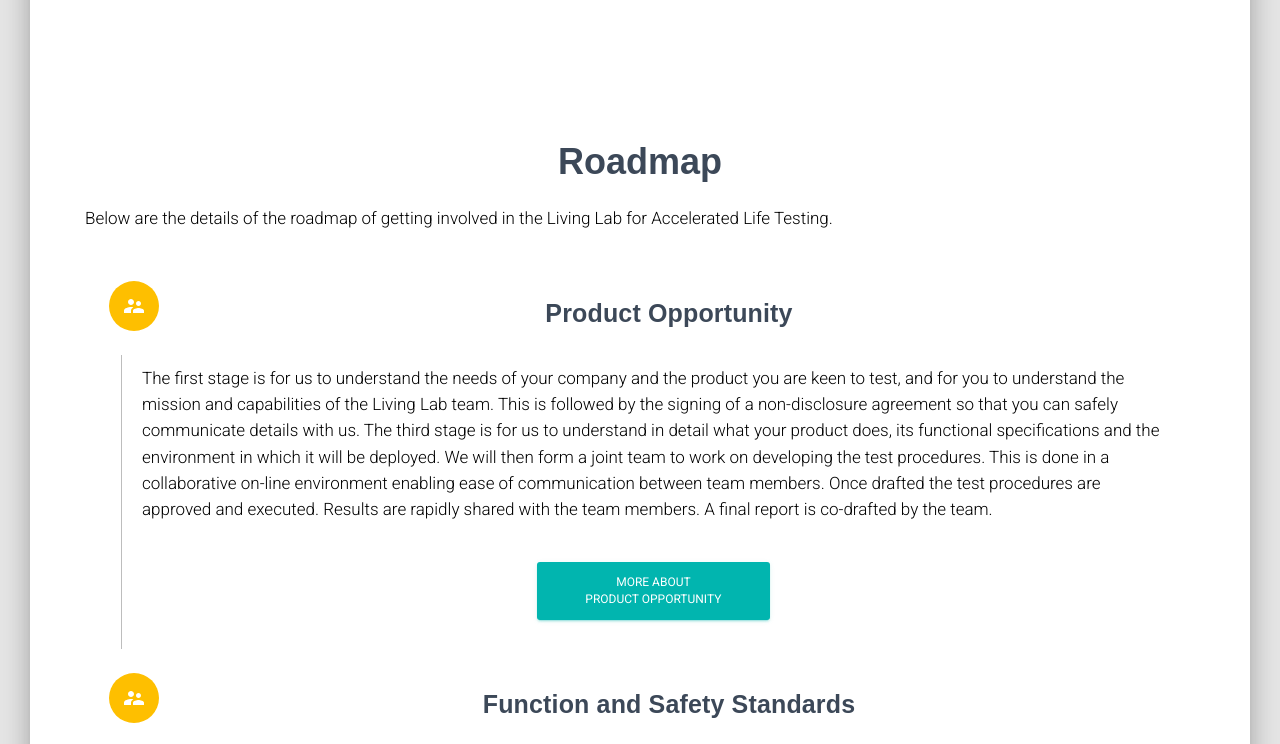
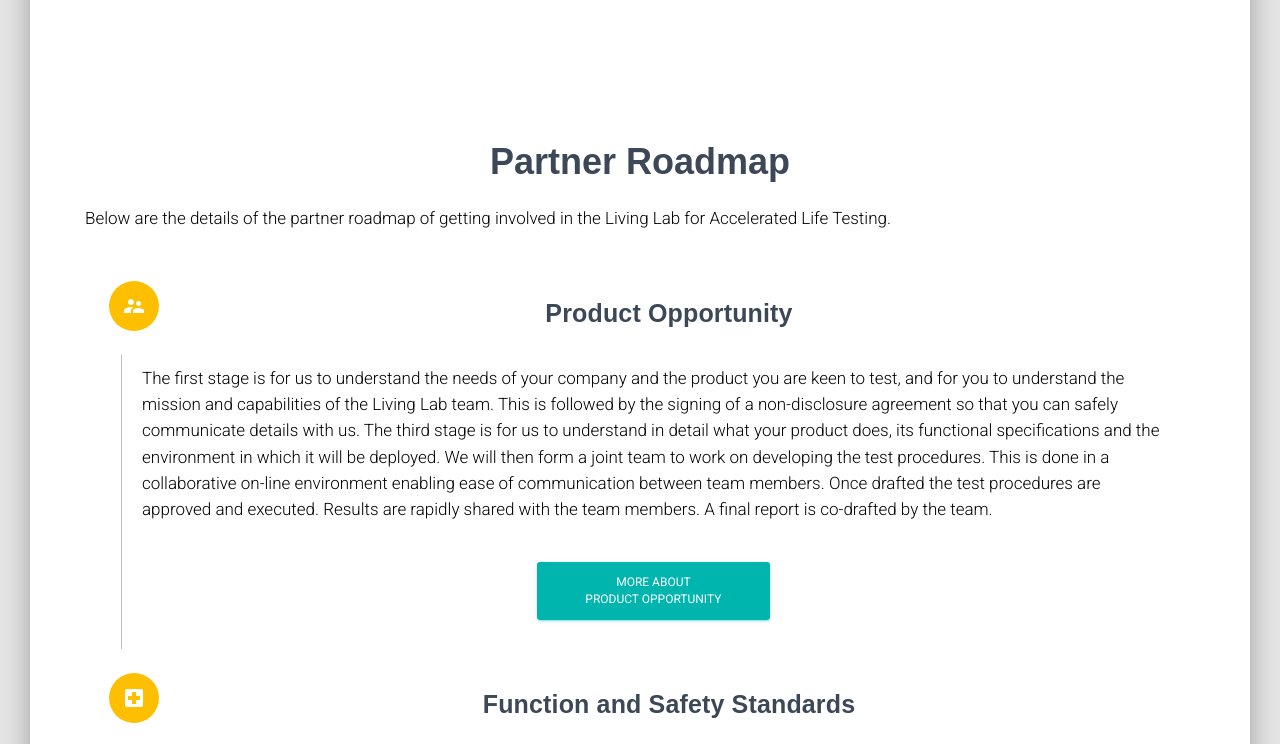
Before and after one commit to uwasystemhealth/livinglab-site-v3, a Next.js app: page /roadmap/accelerated-life-testing in a window 1280 px wide. Shown: the part 880-1624 px from the top of the page. Built offline with nearby package versions, Linux system fonts and the light colour scheme.

Commit message:
icon fixes

```diff
--- a/components/roadmaps/StepperPathway.js
+++ b/components/roadmaps/StepperPathway.js
@@ -38,6 +38,12 @@ export const StepIcon = (props) => {
 	return <div className={stepperClasses.root}>{icons[props.icon - 1]}</div>;
 };
 
+export const StepIconALT = (props) => {
+	const stepperClasses = useStepperStyles();
+	const icons = [<PartnerIcon></PartnerIcon>, <SafetyIcon></SafetyIcon>, <TimerIcon></TimerIcon>, <DraftsIcon></DraftsIcon>];
+	return <div className={stepperClasses.root}>{icons[props.icon - 1]}</div>;
+};
+
 const StepperPathway = ({ pathway, roadmapTitle, whiteFont }) => {
 	const stepperClasses = useStepperStyles();
 	const StepButtonCustom = whiteFont ? StyledStepButton : StepButton; // OVERWRITE BY WHITEFONT
--- a/pages/roadmap/accelerated-life-testing/index.js
+++ b/pages/roadmap/accelerated-life-testing/index.js
@@ -37,14 +37,13 @@ const useStyles = makeStyles(styles);
 const useStepperStyles = makeStyles(stepperStyles);
 const useStylesProduct = makeStyles(productStyles);
 
+// OWN COMPONENTS
+import { StepIconALT } from 'components/roadmaps/StepperPathway.js';
+
 const AcceleratedLifeTesting = () => {
 	const classes = useStyles();
 	const productClasses = useStylesProduct();
-	const stepperClasses = useStepperStyles();
-	const stepIcon = (props) => {
-		const icons = [<PartnerIcon></PartnerIcon>, <PartnerIcon></PartnerIcon>, <SafetyIcon></SafetyIcon>, <DraftsIcon></DraftsIcon>];
-		return <div className={stepperClasses.root}>{icons[props.icon - 1]}</div>;
-	};
+
 	return (
 		<Fragment>
 			<Parallax small filter responsive image={require('assets/img/landing-bg.jpg')}>
@@ -56,14 +55,14 @@ const AcceleratedLifeTesting = () => {
 				<div className={classes.container}>
 					<Description></Description>
 					<div className={productClasses.section}>
-						<h2 className={productClasses.title}>Roadmap</h2>
+						<h2 className={productClasses.title}>Partner Roadmap</h2>
 						<h5 className={productClasses.description}>
-							Below are the details of the roadmap of getting involved in the Living Lab for Accelerated Life Testing.
+							Below are the details of the partner roadmap of getting involved in the Living Lab for Accelerated Life Testing.
 						</h5>
 						<Stepper orientation='vertical'>
 							{ACCELERATED_LIFE_TESTING_DATA.map(({ title, description }) => (
 								<Step key={title} active={true}>
-									<StepLabel StepIconComponent={stepIcon}>
+									<StepLabel StepIconComponent={StepIconALT}>
 										<h3 className={productClasses.title}>{title}</h3>
 									</StepLabel>
 									<StepContent>
```
Also changed, not shown: pages/roadmap/derisking-site-trials/index.js (+4 -6 lines).
